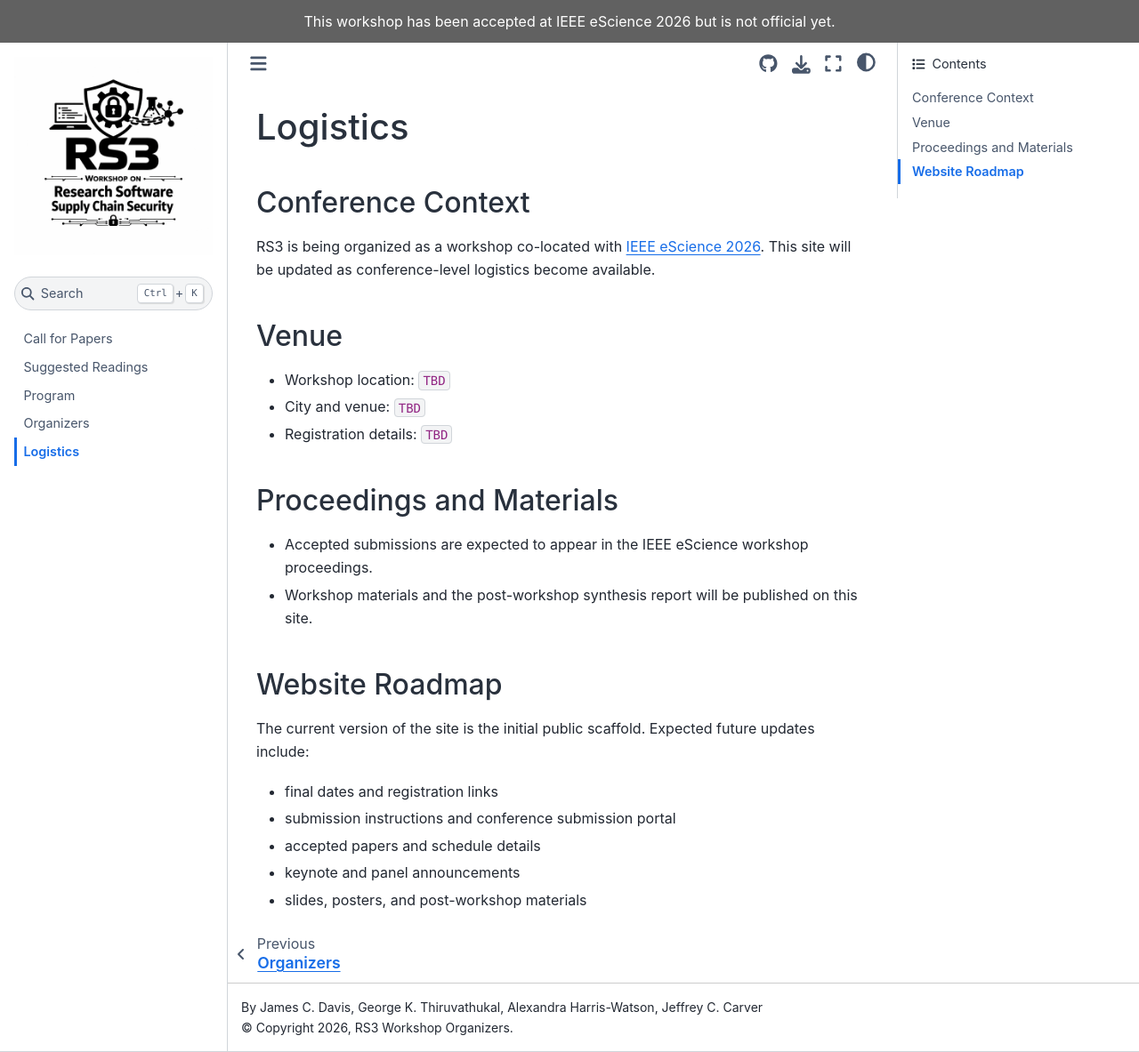
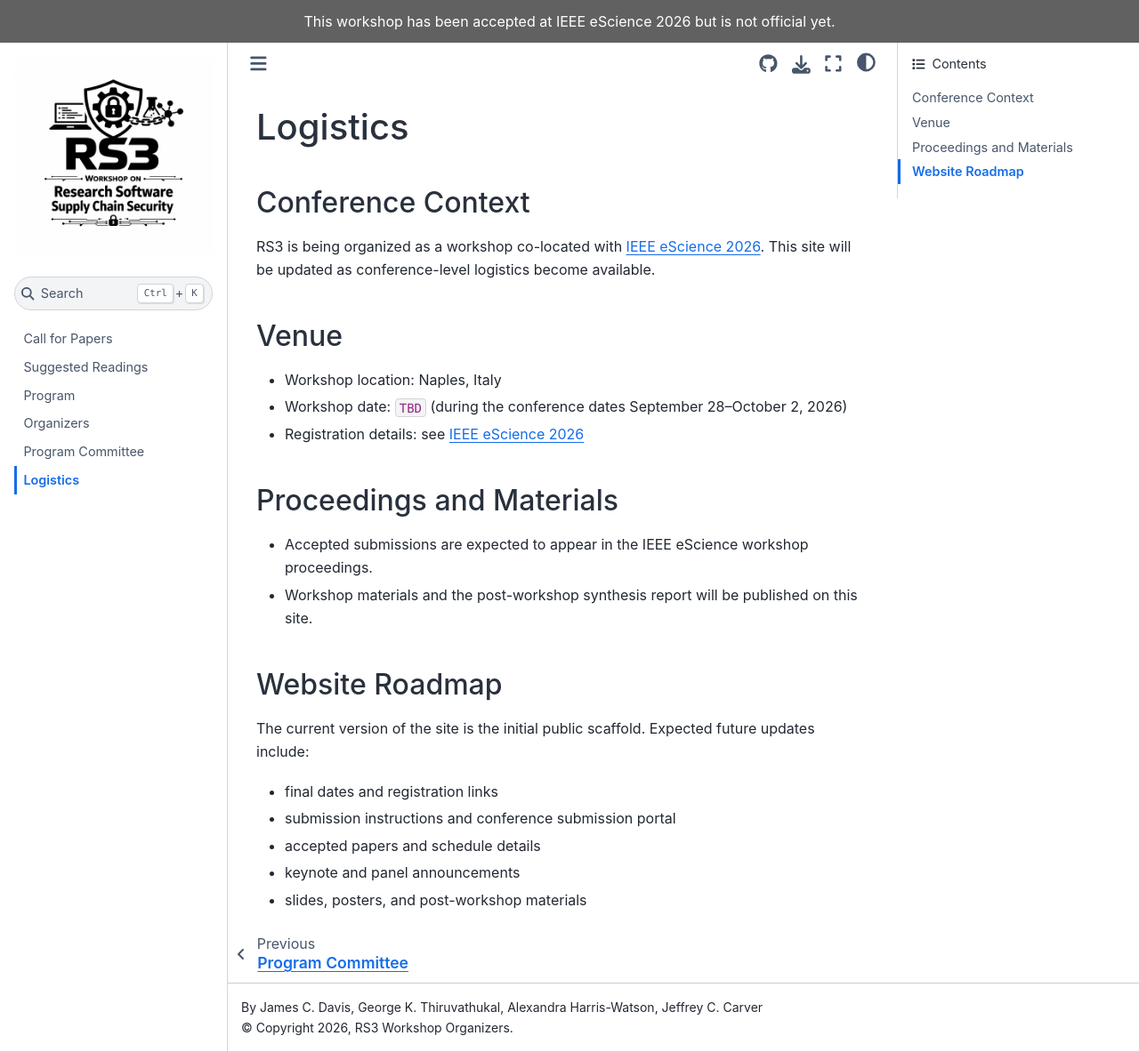
Before and after one commit to rs3series/escience26, a Sphinx documentation site: the page built from docs/logistics.rst, in a window 1280 px wide and 1183 px high. Shown: the whole window at 89% size. Built offline with Sphinx 7.4.7 and the Sphinx Book theme 1.1.4, drawn with Linux system fonts in a browser that asks for light colours.

Commit message:
Add program committee page, update venue details in logistics
Resolves #5

Co-Authored-By: Claude Sonnet 4.6 <noreply@anthropic.com>

```diff
--- a/docs/logistics.rst
+++ b/docs/logistics.rst
@@ -10,9 +10,9 @@ This site will be updated as conference-level logistics become available.
 Venue
 -----
 
-- Workshop location: ``TBD``
-- City and venue: ``TBD``
-- Registration details: ``TBD``
+- Workshop location: Naples, Italy
+- Workshop date: ``TBD`` (during the conference dates September 28–October 2, 2026)
+- Registration details: see `IEEE eScience 2026 <https://www.escience-conference.org/2026/>`_
 
 Proceedings and Materials
 --------------------------
```
Also changed, not shown: docs/index.rst (+7 -0 lines), docs/program-committee.rst (added, +11 -0 lines).
